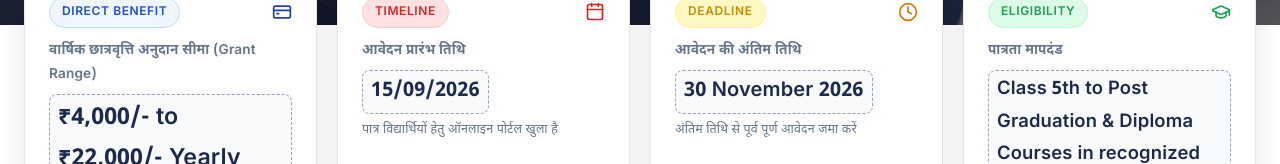
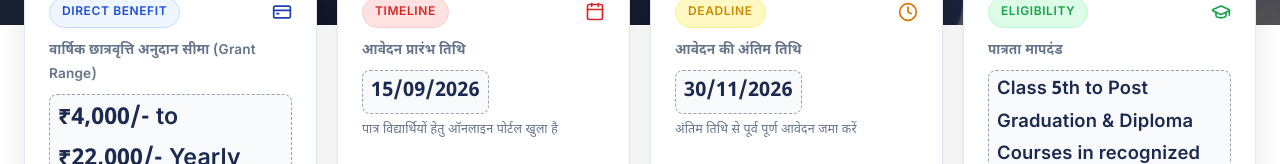
Before and after one commit to krish0000987-netizen/Jankalyan-manavadhikar-foundation, a React (Vite) app: page / in a window 1280 px wide. Shown: the part 696-860 px from the top of the page. Built offline with nearby package versions, Linux system fonts and the light colour scheme; no server answers; the database is empty.

Commit message:
Convert application deadline on homepage to numbers only (30/11/2026)

```diff
--- a/scripts/apply_cms_updates.mjs
+++ b/scripts/apply_cms_updates.mjs
@@ -7,7 +7,7 @@ const supabase = createClient(SUPABASE_URL, SUPABASE_ANON_KEY);
 
 const OFFICE_ADDRESS = 'Ward No. 30, Shri Ram College Road, Dixit Colony, Jabalpur, Pin Code: 482002';
 const START_DATE = '15/09/2026';
-const END_DATE = '30 November 2026';
+const END_DATE = '30/11/2026';
 const GRANT_AMOUNT_DISPLAY = '₹4,000/- to ₹22,000/- Yearly';
 
 async function updateDatabase() {
--- a/src/components/admin/SettingsManager.jsx
+++ b/src/components/admin/SettingsManager.jsx
@@ -28,7 +28,7 @@ export const SettingsManager = () => {
     registrationFeeAmount: 211.30,
     razorpayKeyId: 'rzp_test_51PLACEHOLDER',
     applicationStartDate: '15/09/2026',
-    applicationClosingDate: '30 November 2026',
+    applicationClosingDate: '30/11/2026',
     officialMobile: '8871557054',
     officialTelephone: '0761-2400123',
     officialEmail: 'jankalyanmanavadhikar@gmail.com',
@@ -193,7 +193,7 @@ export const SettingsManager = () => {
                 type="text"
                 className="form-control"
                 required
-                placeholder="e.g. 30 November 2026"
+                placeholder="e.g. 30/11/2026"
                 value={settings.applicationClosingDate}
                 onChange={(e) => setSettings({ ...settings, applicationClosingDate: e.target.value })}
               />
--- a/src/context/AppContext.jsx
+++ b/src/context/AppContext.jsx
@@ -14,7 +14,7 @@ const INITIAL_CMS = {
   registrationFee: "₹ 211.30/-",
   registrationFeeNote: "₹ 211.30/- (केवल आवेदन प्रक्रिया हेतु)",
   applicationStartDate: "15/09/2026",
-  applicationLastDate: "30 November 2026",
+  applicationLastDate: "30/11/2026",
   eligibilityCriteria: "Class 5th to Post Graduation & Diploma Courses in recognized institutions.",
   officeAddress: "Ward No. 30, Shri Ram College Road, Dixit Colony, Jabalpur, Pin Code: 482002",
   registrationDetails: "JMF/MP/NGO/2026/894",
--- a/src/pages/Admin.jsx
+++ b/src/pages/Admin.jsx
@@ -1598,7 +1598,7 @@ export const Admin = () => {
                     <input
                       type="text"
                       className="form-control"
-                      placeholder="e.g. 30 November 2026"
+                      placeholder="e.g. 30/11/2026"
                       value={cmsForm.applicationLastDate || ''}
                       onChange={(e) => setCmsForm({ ...cmsForm, applicationLastDate: e.target.value })}
                     />
--- a/src/pages/Home.jsx
+++ b/src/pages/Home.jsx
@@ -223,7 +223,7 @@ export const Home = () => {
               {t.overviewLastTitle}
             </div>
             <div style={{ fontSize: '1.25rem', fontWeight: 800, color: '#1B2A4E', margin: '0.4rem 0' }}>
-              <span className="editable-field">{cms.applicationLastDate || '30 November 2026'}</span>
+              <span className="editable-field">{cms.applicationLastDate || '30/11/2026'}</span>
             </div>
             <div style={{ fontSize: '0.78rem', color: '#64748B' }}>
               {t.overviewLastDesc}
--- a/src/services/cmsService.js
+++ b/src/services/cmsService.js
@@ -40,7 +40,7 @@ export const cmsService = {
         registrationFee: portalConfig.registration_fee || '₹ 211.30/-',
         registrationFeeNote: '₹ 211.30/- (केवल आवेदन प्रक्रिया हेतु)',
         applicationStartDate: settingsMap.applicationStartDate || (activeScheme.application_start_date === '2026-09-15' ? '15/09/2026' : activeScheme.application_start_date) || '15/09/2026',
-        applicationLastDate: settingsMap.applicationClosingDate || (activeScheme.application_end_date === '2026-11-30' ? '30 November 2026' : activeScheme.application_end_date) || '30 November 2026',
+        applicationLastDate: settingsMap.applicationClosingDate || (activeScheme.application_end_date === '2026-11-30' ? '30/11/2026' : activeScheme.application_end_date) || '30/11/2026',
         eligibilityCriteria: activeScheme.eligibility_overview || 'Class 5th to Post Graduation & Diploma Courses in recognized institutions.',
         academicYear: activeScheme.academic_year || '2026-27',
         schemeId: activeScheme.id,
```
